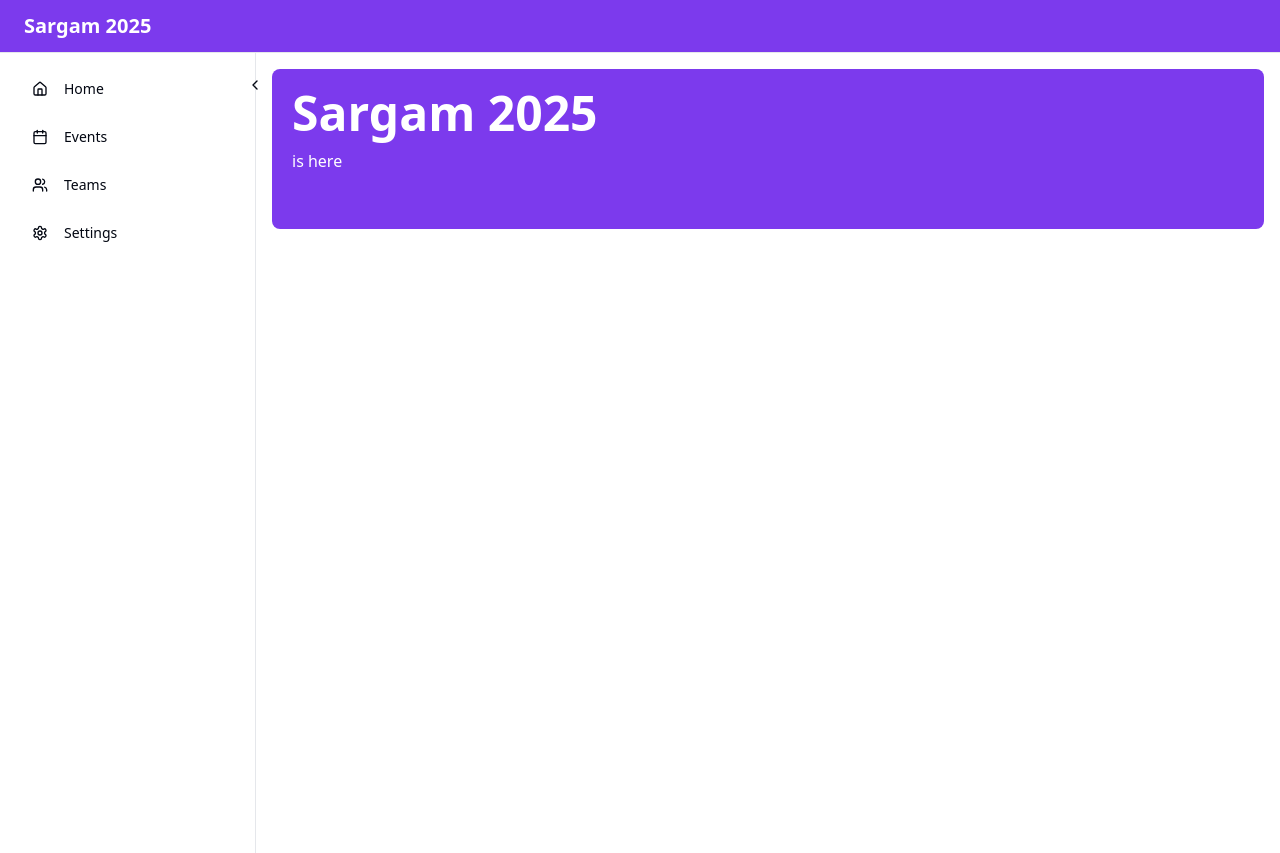
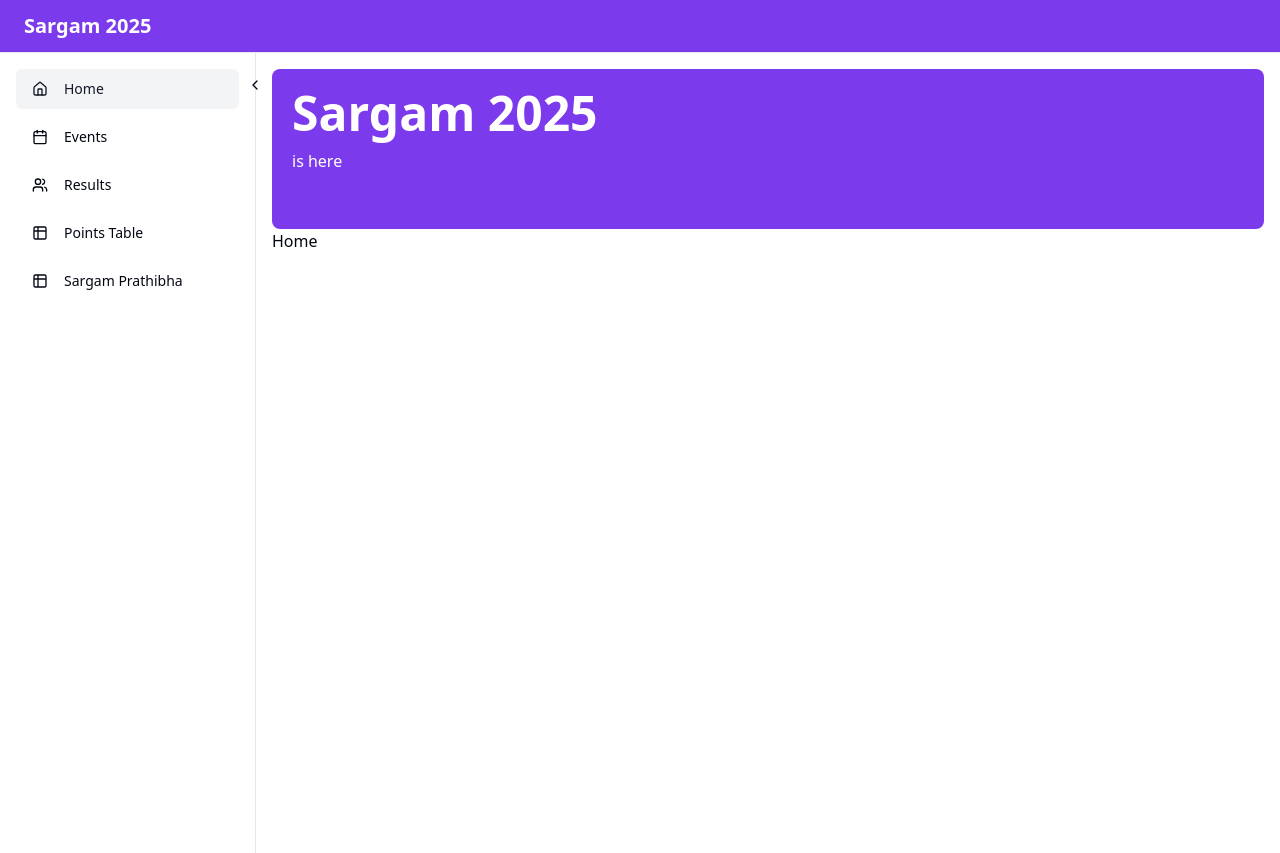
Before and after one commit to zukardex/sargam-2025, a React (Vite) app: page / in a window 1280 px wide. Built offline with nearby package versions, Linux system fonts and the light colour scheme.

Commit message:
Add routing with react-router-dom; implement Home, Events, Results, PointsTable, and SargamPrathibha pages; update Sidebar for navigation

```diff
--- a/package.json
+++ b/package.json
@@ -19,6 +19,7 @@
     "lucide-react": "^0.479.0",
     "react": "^19.0.0",
     "react-dom": "^19.0.0",
+    "react-router-dom": "^7.3.0",
     "tailwind-merge": "^3.0.2",
     "tailwindcss-animate": "^1.0.7"
   },
--- a/src/App.jsx
+++ b/src/App.jsx
@@ -1,20 +1,34 @@
 import React from 'react'
+import { BrowserRouter as Router, Routes, Route } from 'react-router-dom'
 import { Sidebar } from './components/Sidebar'
 import { Navbar } from './components/Navbar'
+import Home from './pages/Home'
+import Events from './pages/Events'
+import Results from './pages/Results'
+import PointsTable from './pages/PointsTable'
+import SargamPrathibha from './pages/SargamPrathibha'
 import Banner from './components/Banner'
 
 const App = () => {
   return (
+    <Router>
       <div className="flex flex-col h-screen">
         <Navbar />
         <div className="flex flex-1">
           <Sidebar />
           <main className="flex-1 p-4">
-          {/* Main content will go here */}
             <Banner />
+            <Routes>
+              <Route path="/" element={<Home />} />
+              <Route path="/events" element={<Events />} />
+              <Route path="/results" element={<Results />} />
+              <Route path="/points-table" element={<PointsTable />} />
+              <Route path="/sargam-prathibha" element={<SargamPrathibha />} />
+            </Routes>
           </main>
         </div>
       </div>
+    </Router>
   )
 }
 
--- a/src/components/Sidebar.jsx
+++ b/src/components/Sidebar.jsx
@@ -1,9 +1,19 @@
-import { Home, Calendar, Settings, Users, ChevronLeft, ChevronRight } from "lucide-react"
+import { Home, Calendar, Users, Table2Icon, ChevronLeft, ChevronRight } from "lucide-react"
 import { Button } from "@/components/ui/button"
 import { useState } from "react"
+import { Link, useLocation } from "react-router-dom"
 
 export function Sidebar() {
   const [isCollapsed, setIsCollapsed] = useState(false)
+  const location = useLocation()
+
+  const menuItems = [
+    { icon: Home, label: "Home", path: "/" },
+    { icon: Calendar, label: "Events", path: "/events" },
+    { icon: Users, label: "Results", path: "/results" },
+    { icon: Table2Icon, label: "Points Table", path: "/points-table" },
+    { icon: Table2Icon, label: "Sargam Prathibha", path: "/sargam-prathibha" },
+  ]
 
   return (
     <div className={`relative h-screen border-r bg-background p-4 transition-all duration-300 ${isCollapsed ? 'w-20' : 'w-64'}`}>
@@ -16,22 +26,19 @@ export function Sidebar() {
         {isCollapsed ? <ChevronRight size={16} /> : <ChevronLeft size={16} />}
       </Button>
       <nav className="space-y-2">
-        <Button variant="ghost" className="w-full justify-start">
-          <Home className="mr-2 h-4 w-4" />
-          {!isCollapsed && "Home"}
-        </Button>
-        <Button variant="ghost" className="w-full justify-start">
-          <Calendar className="mr-2 h-4 w-4" />
-          {!isCollapsed && "Events"}
-        </Button>
-        <Button variant="ghost" className="w-full justify-start">
-          <Users className="mr-2 h-4 w-4" />
-          {!isCollapsed && "Teams"}
-        </Button>
-        <Button variant="ghost" className="w-full justify-start">
-          <Settings className="mr-2 h-4 w-4" />
-          {!isCollapsed && "Settings"}
-        </Button>
+        {menuItems.map((item) => (
+          <Button
+            key={item.path}
+            variant={location.pathname === item.path ? "secondary" : "ghost"}
+            className="w-full justify-start"
+            asChild
+          >
+            <Link to={item.path}>
+              <item.icon className="mr-2 h-4 w-4" />
+              {!isCollapsed && item.label}
+            </Link>
+          </Button>
+        ))}
       </nav>
     </div>
   )
--- /dev/null
+++ b/src/pages/Events.jsx
@@ -0,0 +1,5 @@
+import React from 'react'
+
+export default function Events() {
+  return <div>Events Page</div>
+}
--- /dev/null
+++ b/src/pages/Home.jsx
@@ -0,0 +1,9 @@
+import React from 'react'
+
+export default function Home() {
+  return (
+    <div>
+      Home
+    </div>
+  )
+}
--- /dev/null
+++ b/src/pages/PointsTable.jsx
@@ -0,0 +1,5 @@
+import React from 'react'
+
+export default function PointsTable() {
+  return <div>Points Table Page</div>
+}
--- /dev/null
+++ b/src/pages/Results.jsx
@@ -0,0 +1,5 @@
+import React from 'react'
+
+export default function Results() {
+  return <div>Results Page</div>
+}
--- /dev/null
+++ b/src/pages/SargamPrathibha.jsx
@@ -0,0 +1,5 @@
+import React from 'react'
+
+export default function SargamPrathibha() {
+  return <div>Sargam Prathibha Page</div>
+}
```
Also changed, not shown: 1 other file (tests, documents, lock files or other folders). Lines whose indentation alone changed are shown as unchanged.
